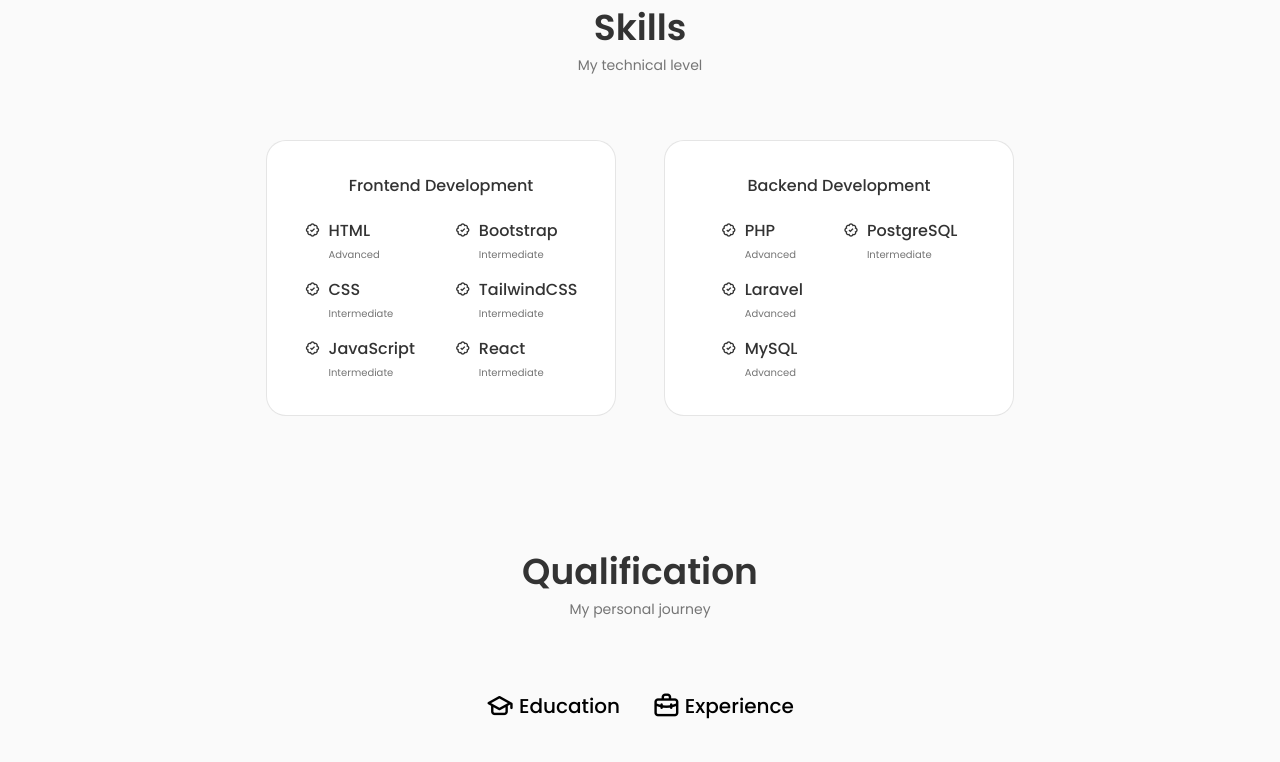
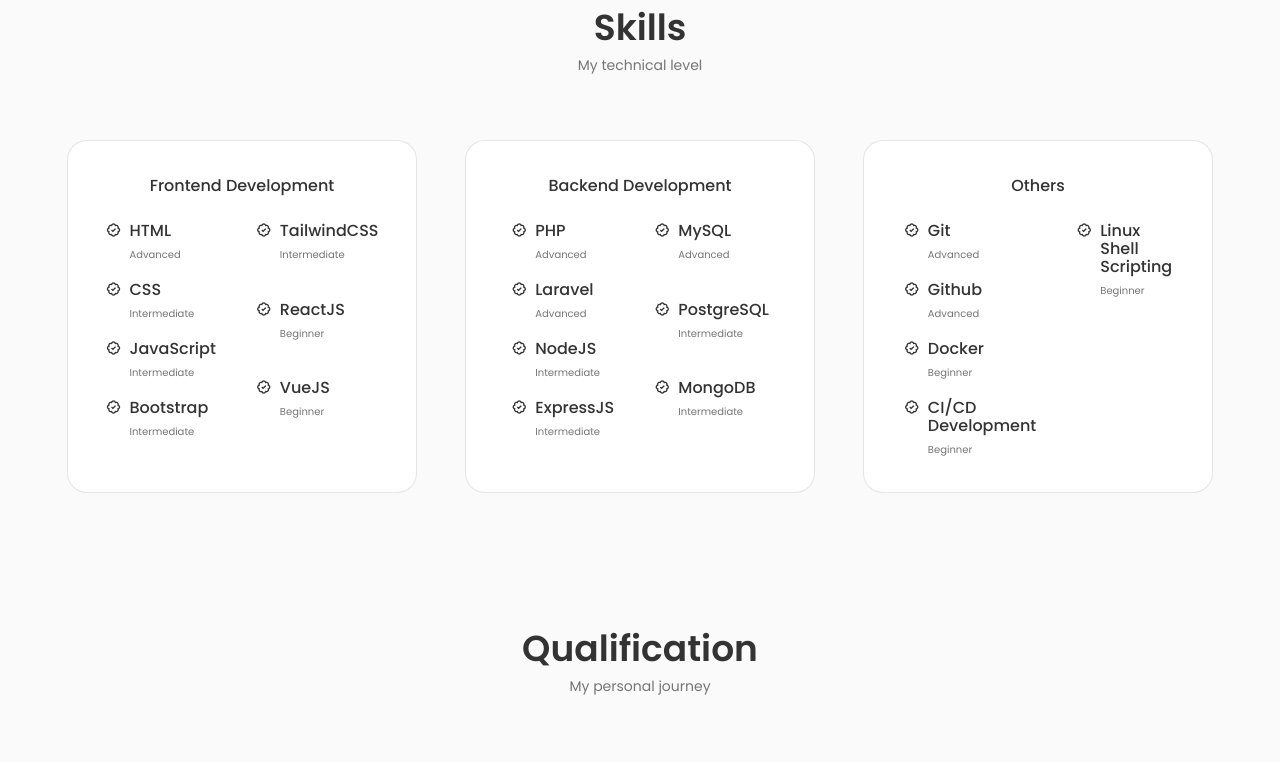
Before and after one commit to aomkhamphaung/portfolio, a React (Create React App) app: page / in a window 1280 px wide. Shown: the part 1440-2202 px from the top of the page. Built offline with nearby package versions, Linux system fonts and the light colour scheme.

Commit message:
wip: updating skills info

```diff
--- a/src/components/skills/Backend.jsx
+++ b/src/components/skills/Backend.jsx
@@ -1,33 +1,41 @@
-import React from 'react'
+import React from "react";
 
 const Backend = () => {
   return (
-    <div className='skills__content'>
+    <div className="skills__content">
       <h3 className="skills__title">Backend Development</h3>
 
-        <div className='skills__box'>
+      <div className="skills__box">
         <div className="skills__group">
           <div className="skills__data">
             <i class="bx bx-badge-check"></i>
             <div>
-                        <h3 className='skills__name'>PHP</h3>
-                        <span className='skills__level'>Advanced</span>
+              <h3 className="skills__name">PHP</h3>
+              <span className="skills__level">Advanced</span>
             </div>
           </div>
 
           <div className="skills__data">
             <i class="bx bx-badge-check"></i>
             <div>
-                        <h3 className='skills__name'>Laravel</h3>
-                        <span className='skills__level'>Advanced</span>
+              <h3 className="skills__name">Laravel</h3>
+              <span className="skills__level">Advanced</span>
             </div>
           </div>
 
           <div className="skills__data">
             <i class="bx bx-badge-check"></i>
             <div>
-                        <h3 className='skills__name'>MySQL</h3>
-                        <span className='skills__level'>Advanced</span>
+              <h3 className="skills__name">NodeJS</h3>
+              <span className="skills__level">Intermediate</span>
+            </div>
+          </div>
+
+          <div className="skills__data">
+            <i class="bx bx-badge-check"></i>
+            <div>
+              <h3 className="skills__name">ExpressJS</h3>
+              <span className="skills__level">Intermediate</span>
             </div>
           </div>
         </div>
@@ -37,14 +45,32 @@
             <i class="bx bx-badge-check"></i>
 
             <div>
-                        <h3 className='skills__name'>PostgreSQL</h3>
-                        <span className='skills__level'>Intermediate</span>
+              <h3 className="skills__name">MySQL</h3>
+              <span className="skills__level">Advanced</span>
+            </div>
+          </div>
+
+          <div className="skills__data">
+            <i class="bx bx-badge-check"></i>
+
+            <div>
+              <h3 className="skills__name">PostgreSQL</h3>
+              <span className="skills__level">Intermediate</span>
+            </div>
+          </div>
+
+          <div className="skills__data">
+            <i class="bx bx-badge-check"></i>
+
+            <div>
+              <h3 className="skills__name">MongoDB</h3>
+              <span className="skills__level">Intermediate</span>
             </div>
           </div>
         </div>
       </div>
     </div>
-  )
-}
+  );
+};
 
-export default Backend
+export default Backend;
--- /dev/null
+++ b/src/components/skills/Devops.jsx
@@ -0,0 +1,57 @@
+import React from "react";
+
+const Devops = () => {
+  return (
+    <div className="skills__content">
+      <h3 className="skills__title">Others</h3>
+
+      <div className="skills__box">
+        <div className="skills__group">
+          <div className="skills__data">
+            <i class="bx bx-badge-check"></i>
+            <div>
+              <h3 className="skills__name">Git</h3>
+              <span className="skills__level">Advanced</span>
+            </div>
+          </div>
+
+          <div className="skills__data">
+            <i class="bx bx-badge-check"></i>
+            <div>
+              <h3 className="skills__name">Github</h3>
+              <span className="skills__level">Advanced</span>
+            </div>
+          </div>
+
+          <div className="skills__data">
+            <i class="bx bx-badge-check"></i>
+            <div>
+              <h3 className="skills__name">Docker</h3>
+              <span className="skills__level">Beginner</span>
+            </div>
+          </div>
+
+          <div className="skills__data">
+            <i class="bx bx-badge-check"></i>
+            <div>
+              <h3 className="skills__name">CI/CD Development</h3>
+              <span className="skills__level">Beginner</span>
+            </div>
+          </div>
+        </div>
+
+        <div className="skills__group">
+          <div className="skills__data">
+            <i class="bx bx-badge-check"></i>
+            <div>
+              <h3 className="skills__name">Linux Shell Scripting</h3>
+              <span className="skills__level">Beginner</span>
+            </div>
+          </div>
+        </div>
+      </div>
+    </div>
+  );
+};
+
+export default Devops;
--- a/src/components/skills/Frontend.jsx
+++ b/src/components/skills/Frontend.jsx
@@ -1,33 +1,41 @@
-import React from 'react'
+import React from "react";
 
 const Frontend = () => {
   return (
-    <div className='skills__content'>
+    <div className="skills__content">
       <h3 className="skills__title">Frontend Development</h3>
 
-        <div className='skills__box'>
+      <div className="skills__box">
         <div className="skills__group">
           <div className="skills__data">
             <i class="bx bx-badge-check"></i>
             <div>
-                        <h3 className='skills__name'>HTML</h3>
-                        <span className='skills__level'>Advanced</span>
+              <h3 className="skills__name">HTML</h3>
+              <span className="skills__level">Advanced</span>
             </div>
           </div>
 
           <div className="skills__data">
             <i class="bx bx-badge-check"></i>
             <div>
-                        <h3 className='skills__name'>CSS</h3>
-                        <span className='skills__level'>Intermediate</span>
+              <h3 className="skills__name">CSS</h3>
+              <span className="skills__level">Intermediate</span>
             </div>
           </div>
 
           <div className="skills__data">
             <i class="bx bx-badge-check"></i>
             <div>
-                        <h3 className='skills__name'>JavaScript</h3>
-                        <span className='skills__level'>Intermediate</span>
+              <h3 className="skills__name">JavaScript</h3>
+              <span className="skills__level">Intermediate</span>
+            </div>
+          </div>
+
+          <div className="skills__data">
+            <i class="bx bx-badge-check"></i>
+            <div>
+              <h3 className="skills__name">Bootstrap</h3>
+              <span className="skills__level">Intermediate</span>
             </div>
           </div>
         </div>
@@ -36,30 +44,30 @@
           <div className="skills__data">
             <i class="bx bx-badge-check"></i>
             <div>
-                        <h3 className='skills__name'>Bootstrap</h3>
-                        <span className='skills__level'>Intermediate</span>
+              <h3 className="skills__name">TailwindCSS</h3>
+              <span className="skills__level">Intermediate</span>
             </div>
           </div>
 
           <div className="skills__data">
             <i class="bx bx-badge-check"></i>
             <div>
-                        <h3 className='skills__name'>TailwindCSS</h3>
-                        <span className='skills__level'>Intermediate</span>
+              <h3 className="skills__name">ReactJS</h3>
+              <span className="skills__level">Beginner</span>
             </div>
           </div>
 
           <div className="skills__data">
             <i class="bx bx-badge-check"></i>
             <div>
-                        <h3 className='skills__name'>React</h3>
-                        <span className='skills__level'>Intermediate</span>
+              <h3 className="skills__name">VueJS</h3>
+              <span className="skills__level">Beginner</span>
             </div>
           </div>
         </div>
       </div>
     </div>
-  )
-}
+  );
+};
 
-export default Frontend
+export default Frontend;
--- a/src/components/skills/Skills.jsx
+++ b/src/components/skills/Skills.jsx
@@ -1,20 +1,22 @@
-import React from 'react'
-import './skills.css'
-import Backend from './Backend'
-import Frontend from './Frontend'
+import React from "react";
+import "./skills.css";
+import Backend from "./Backend";
+import Frontend from "./Frontend";
+import Devops from "./Devops";
 
 const Skills = () => {
   return (
     <section className="skills section" id="skills">
-        <h2 className='section__title'>Skills</h2>
-        <span className='section__subtitle'>My technical level</span>
+      <h2 className="section__title">Skills</h2>
+      <span className="section__subtitle">My technical level</span>
 
-        <div className="skills_container container grid">
-            <Frontend/>
-            <Backend/>
-        </div>
+      <div className="skills_container container grid">
+        <Frontend />
+        <Backend />
+        <Devops />
+      </div>
     </section>
-  )
-}
+  );
+};
 
-export default Skills
+export default Skills;
--- a/src/components/skills/skills.css
+++ b/src/components/skills/skills.css
@@ -1,59 +1,59 @@
-.skills_container{
-    grid-template-columns: repeat(2, 350px);
+.skills_container {
+    grid-template-columns: repeat(3, 350px);
     column-gap: 3rem;
     justify-content: center;
 }
 
-.skills__content{
+.skills__content {
     background-color: var(--container-color);
     border: 1px solid rgba(0, 0, 0, 0.1);
     padding: 2rem 4rem;
     border-radius: 1.25rem;
 }
 
-.skills__title{
+.skills__title {
     font-size: var(--normal-font-size);
     font-weight: var(--font-medium);
     text-align: center;
     margin-bottom: var(--mb-1-5);
 }
 
-.skills__box{
+.skills__box {
     display: flex;
     justify-content: center;
     column-gap: 2.5rem;
 }
 
-.skills__group{
+.skills__group {
     display: grid;
     align-items: flex-start;
     row-gap: 1rem;
 }
 
-.skills__data{
+.skills__data {
     display: flex;
     column-gap: 0.5rem;
 }
 
-.skills .bx-badge-check{
+.skills .bx-badge-check {
     font-size: 1rem;
     color: var(--title-color);
 }
 
-.skills__name{
+.skills__name {
     font-size: var(--normal-font-size);
     font-weight: var(--font-medium);
     line-height: 18px;
 }
 
-.skills__level{
+.skills__level {
     font-size: var(--tiny-font-size);
 }
 
 /*=============== BREAKPOINTS ===============*/
 /* For large devices */
 @media screen and (max-width: 992px) {
-    .skills_container{
+    .skills_container {
         grid-template-columns: max-content;
         row-gap: 2rem;
     }
@@ -61,22 +61,22 @@
 
 /* For medium devices */
 @media screen and (max-width: 576px) {
-    .skills_container{
+    .skills_container {
         grid-template-columns: 1fr;
     }
 
-    .skills__content{
+    .skills__content {
         padding: 1.5rem;
     }
 }
 
 /* For small devices */
 @media screen and (max-width: 350px) {
-    .skills__box{
+    .skills__box {
         column-gap: 1.25rem;
     }
 
-    .skills__name{
+    .skills__name {
         font-size: var(--small-font-size);
     }
 }
```
Lines whose indentation alone changed are shown as unchanged.
